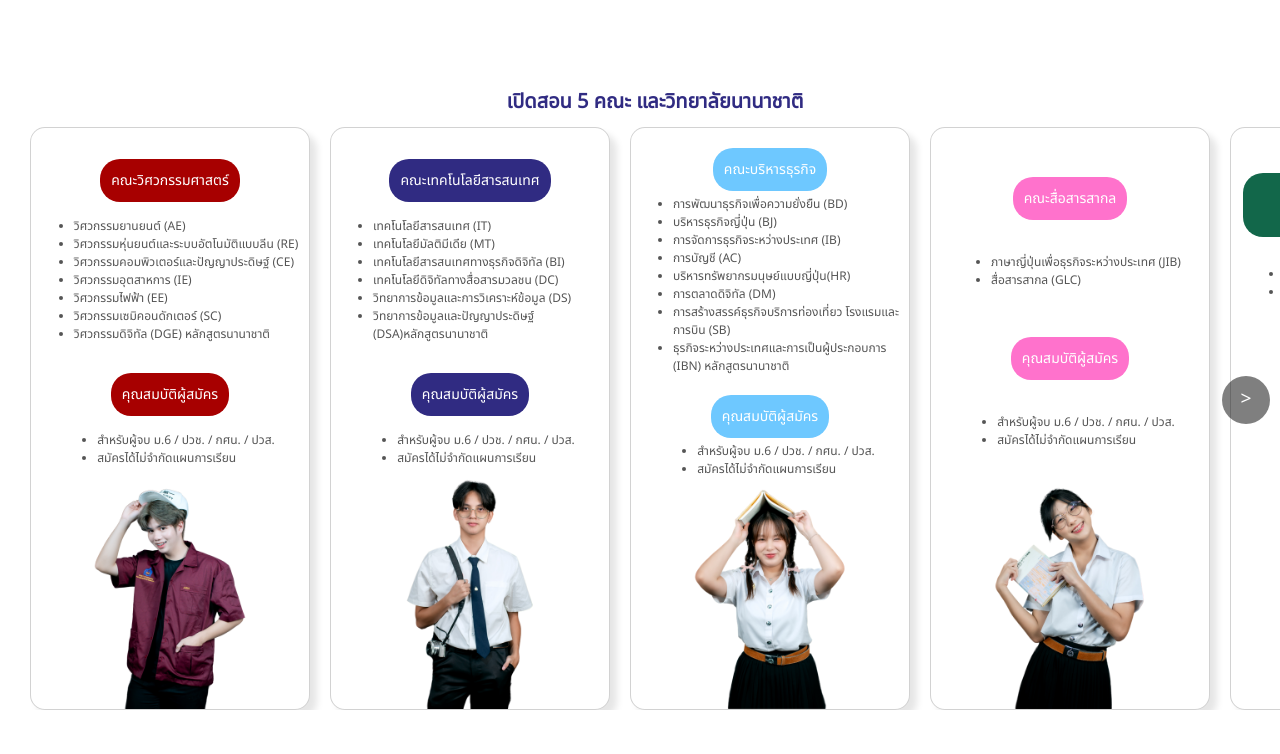
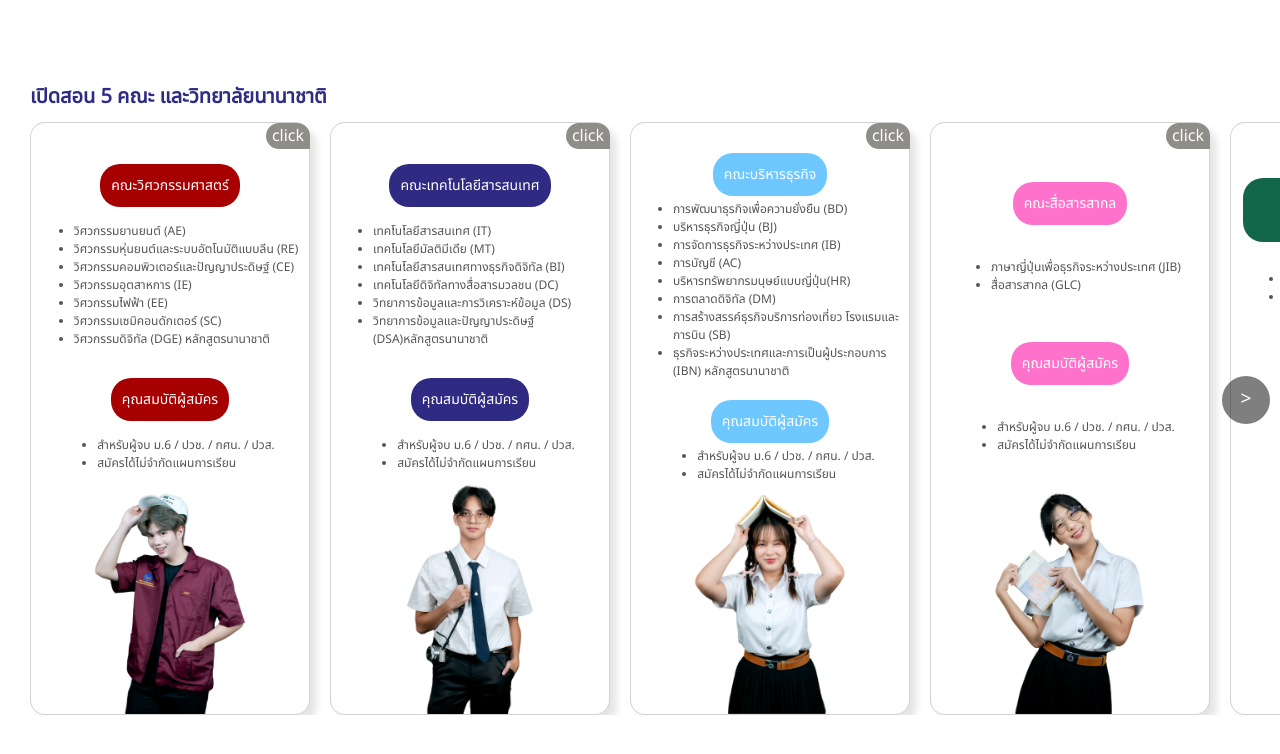
Before and after one commit to 0764nuttamon/mockupTNI, a website: page index.html in a window 1280 px wide. Drawn offline with nearby package versions, Linux system fonts and the light colour scheme.

Commit message:
Update index.html

```diff
--- a/index.html
+++ b/index.html
@@ -29,10 +29,14 @@
             display: flex;
             gap: 20px;
             scroll-behavior: smooth;
-    overflow-x: auto; /* Add this line */
-    -webkit-overflow-scrolling: touch; /* Optional: for smoother scrolling on iOS devices */
+            overflow-x: auto;
+            /* Add this line */
+            -webkit-overflow-scrolling: touch;
+            /* Optional: for smoother scrolling on iOS devices */
         }
+
         .card {
+
             flex: 0 0 auto;
             /* ป้องกันการ์ดหดตัว */
             width: 280px;
@@ -61,7 +65,7 @@
             color: #555;
         }
 
-        .ul2{
+        .ul2 {
             margin-bottom: -20px;
         }
 
@@ -114,11 +118,25 @@
             border-radius: 20px;
         }
 
-        .b1{background-color: #A70000;}
-        .b2{background-color: #302B82;}
-        .b3{background-color: #6EC8FF;}
-        .b4{background-color: #FF72CC;}
-        .b5{background-color: #12674A;}
+        .b1 {
+            background-color: #A70000;
+        }
+
+        .b2 {
+            background-color: #302B82;
+        }
+
+        .b3 {
+            background-color: #6EC8FF;
+        }
+
+        .b4 {
+            background-color: #FF72CC;
+        }
+
+        .b5 {
+            background-color: #12674A;
+        }
     </style>
     <style>
         @import url('https://fonts.googleapis.com/css?family=Poppins:900i');
@@ -224,14 +242,28 @@
                 fill: white;
             }
         }
+
+        .click {
+            margin-left: 236px;
+            background-color: #8f8d88;
+            font-size: 16px;
+            border-top-left-radius: 15px;
+            border-bottom-left-radius: 15px;
+            border: none;
+            border-top-right-radius: 15px;
+            color: #ffffff;
+        }
     </style>
     <div class="card-carousel-container">
-        <h5 class="text-center" style="font-weight: bolder; color: #302B82;">เปิดสอน 5 คณะ และวิทยาลัยนานาชาติ</h3>
+        <h5 style="font-weight: bolder; color: #302B82;">เปิดสอน 5 คณะ และวิทยาลัยนานาชาติ</h3>
             <button class="arrow left-arrow">&lt;</button>
             <div class="card-wrapper">
                 <!-- วิศวะ -->
                 <div class="card" style="text-align: left;">
-                <p></p>
+                    <button class="click">
+                        click
+                    </button>
+
                     <button class="button b1">คณะวิศวกรรมศาสตร์</button>
                     <ul>
                         <li>วิศวกรรมยานยนต์ (AE)</li>
@@ -252,7 +284,9 @@
 
                 <!-- ไอที -->
                 <div class="card" style="text-align: left;">
-                <p></p>
+                    <button class="click">
+                        click
+                    </button>
                     <button class="button b2">คณะเทคโนโลยีสารสนเทศ</button>
                     <ul>
                         <li>เทคโนโลยีสารสนเทศ (IT)</li>
@@ -272,11 +306,14 @@
 
                 <!-- บริหาร -->
                 <div class="card" style="text-align: left;">
-                <p></p>
+                    <button class="click">
+                        click
+                    </button>
                     <button class="button b3">คณะบริหารธุรกิจ</button>
                     <ul>
                         <li>การพัฒนาธุรกิจเพื่อความยั่งยืน (BD)</li>
-                    <li>บริหารธุรกิจญี่ปุ่น (BJ)</li><li>การจัดการธุรกิจระหว่างประเทศ (IB)</li>
+                        <li>บริหารธุรกิจญี่ปุ่น (BJ)</li>
+                        <li>การจัดการธุรกิจระหว่างประเทศ (IB)</li>
                         <li>การบัญชี (AC)</li>
                         <li>บริหารทรัพยากรมนุษย์แบบญี่ปุ่น(HR)</li>
                         <li>การตลาดดิจิทัล (DM)</li>
@@ -288,12 +325,14 @@
                         <li>สำหรับผู้จบ ม.6 / ปวช. / กศน. / ปวส.</li>
                         <li>สมัครได้ไม่จำกัดแผนการเรียน</li>
                     </ul>
-                <img src="img/ba-tab.png" alt="Description 1">
+                    <img src="img/ba-tab.png" alt="ba">
                 </div>
 
                 <!-- สื่อสาร -->
                 <div class="card" style="text-align: left;">
-                <p></p>
+                    <button class="click">
+                        click
+                    </button>
                     <button class="button b4">คณะสื่อสารสากล</button>
                     <ul>
                         <li>ภาษาญี่ปุ่นเพื่อธุรกิจระหว่างประเทศ (JIB)</li>
@@ -304,12 +343,14 @@
                         <li>สำหรับผู้จบ ม.6 / ปวช. / กศน. / ปวส.</li>
                         <li>สมัครได้ไม่จำกัดแผนการเรียน</li>
                     </ul>
-                <img src="img/gc-tab.png" alt="Description 1">
+                    <img src="img/gc-tab.png" alt="gc">
                 </div>
 
                 <!-- เทคโนอุตสา -->
                 <div class="card" style="text-align: left;">
-                <p></p>
+                    <button class="click">
+                        click
+                    </button>
                     <button class="button b5">คณะเทคโนโลยีดิจิทัลเพื่อธุรกิจอุตสาหกรรม</button>
                     <ul>
                         <li>โลจิสติกส์และดิจิทัลซัพพลายเชน (LD)</li>
@@ -320,9 +361,8 @@
                         <li>สำหรับผู้จบ ม.6 / ปวช. / กศน. / ปวส.</li>
                         <li>สมัครได้ไม่จำกัดแผนการเรียน</li>
                     </ul>
-                <img src="img/dt-tab.png" alt="Description 1">
+                    <img src="img/dt-tab.png" alt="dt">
                 </div>
-
 
             </div>
             <button class="arrow right-arrow">&gt;</button>
@@ -373,6 +413,7 @@
             cardWrapper.dispatchEvent(new Event('scroll'));
         });
     </script>
+
 </body>
 
 </html>
```
Lines whose indentation alone changed are shown as unchanged.
